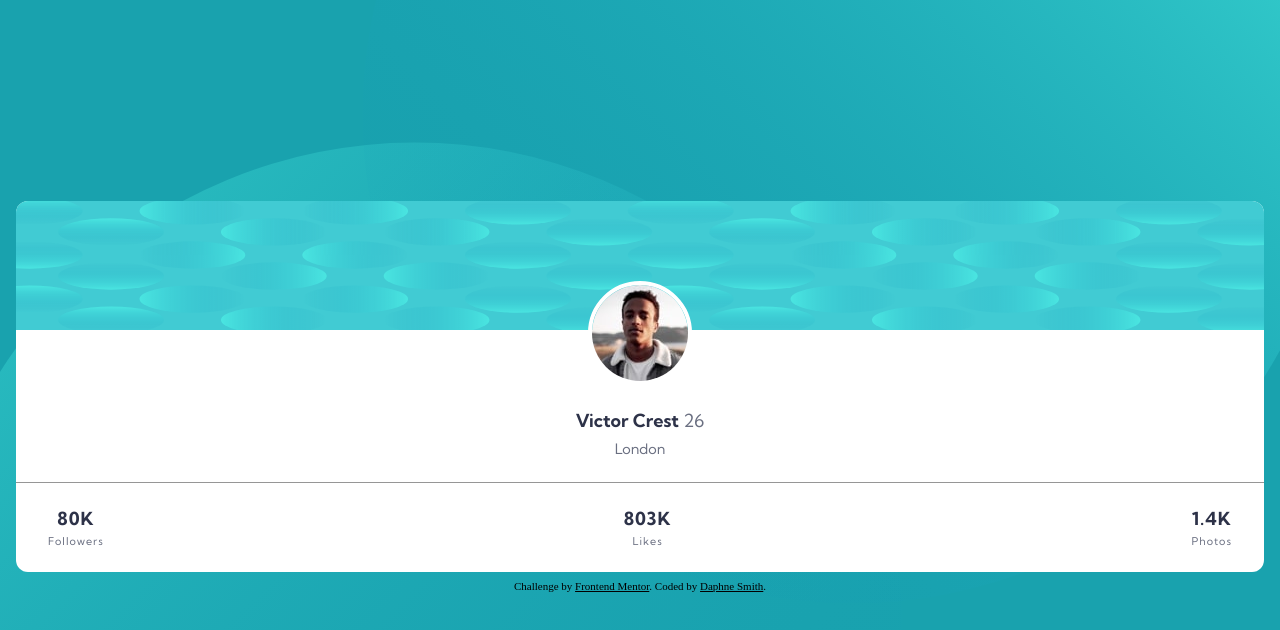
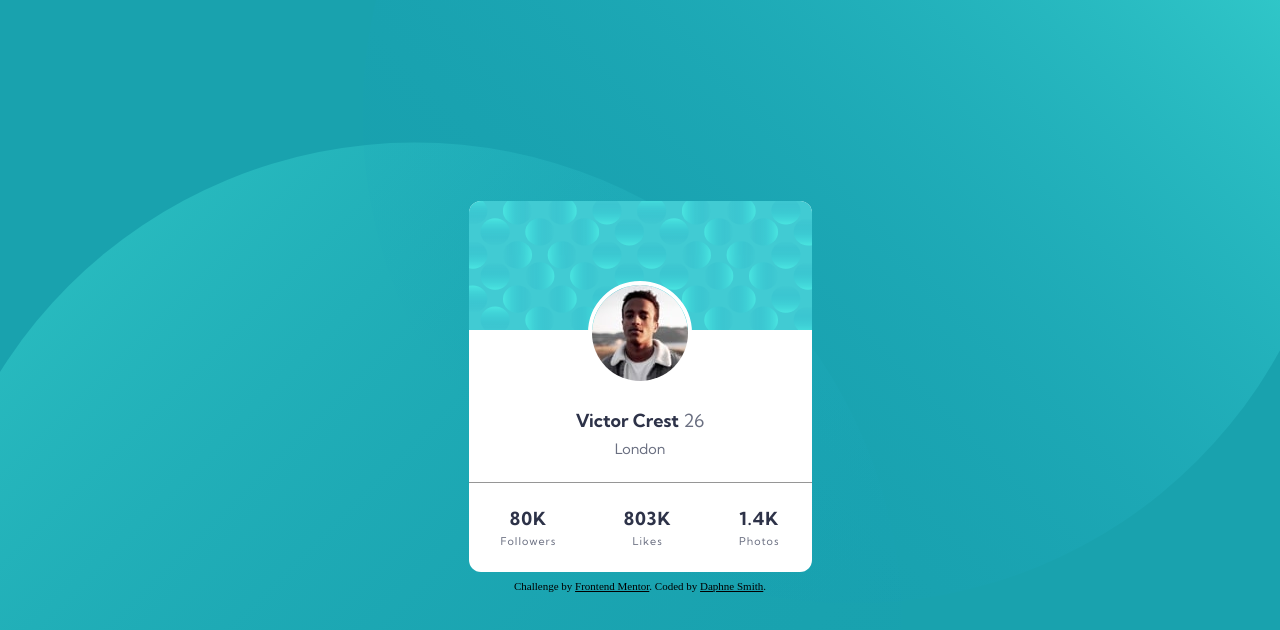
Before and after one commit to Daphne816/Profile-Card-Component, a plain HTML site: page index.html in a window 1280 px wide. Drawn offline with Linux system fonts and the light colour scheme.

Commit message:
Update style.css

```diff
--- a/style.css
+++ b/style.css
@@ -12,6 +12,8 @@
 /*Mobile - 375 x 667*/
 
 * {box-sizing: border-box;}
+
+main {margin-inline: auto;}
 
 body {font-size: 18px;
       background-color: var(--clr-dark-cyan);
@@ -31,7 +33,8 @@ body {font-size: 18px;
        border-radius: .75rem;
        font-family: var(--font-sans-serif);
        border-top-left-radius: .75rem;
-       border-top-right-radius: .75rem;}
+       border-top-right-radius: .75rem;
+       width: 343px;}
 
 
 #card-img {padding-top: 5rem;
```
